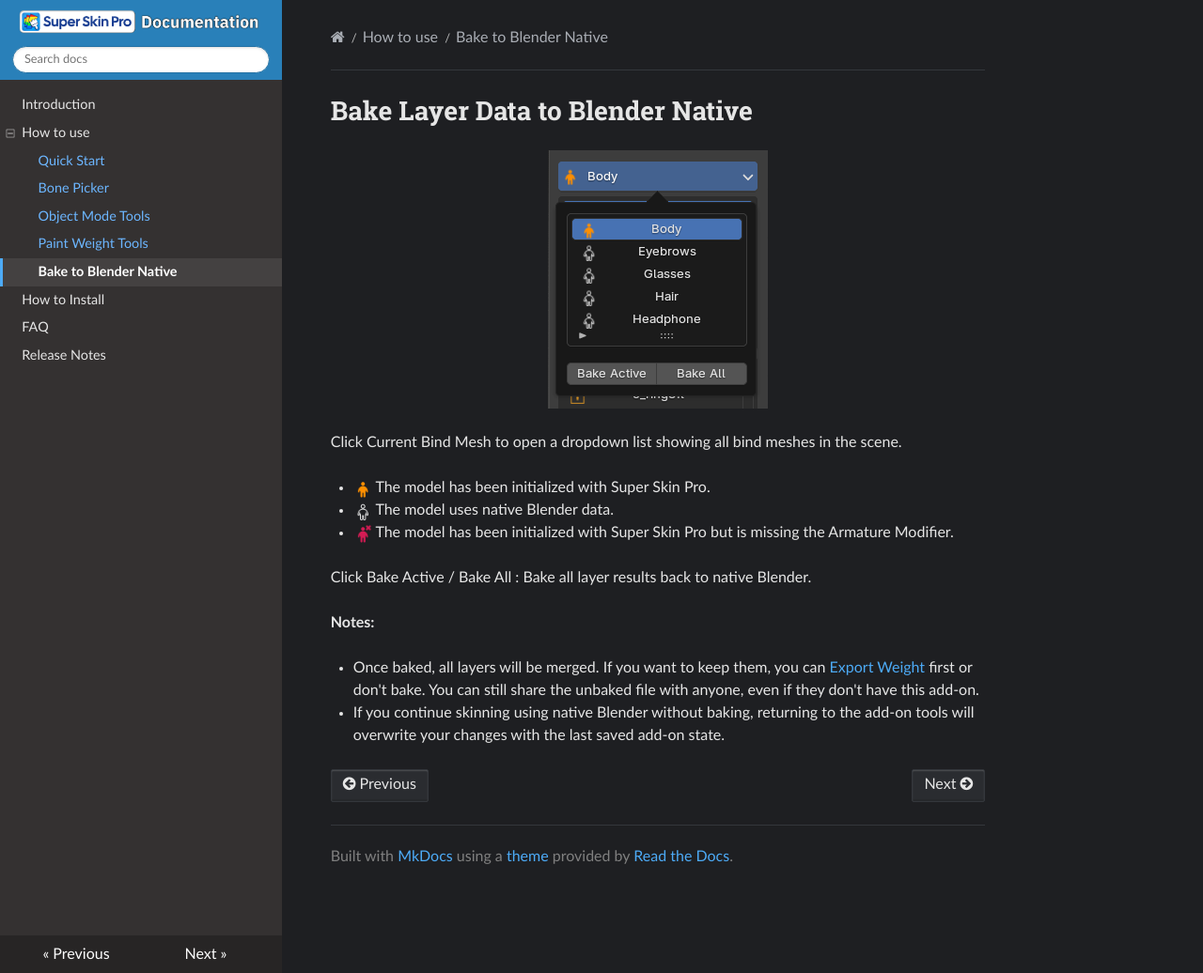
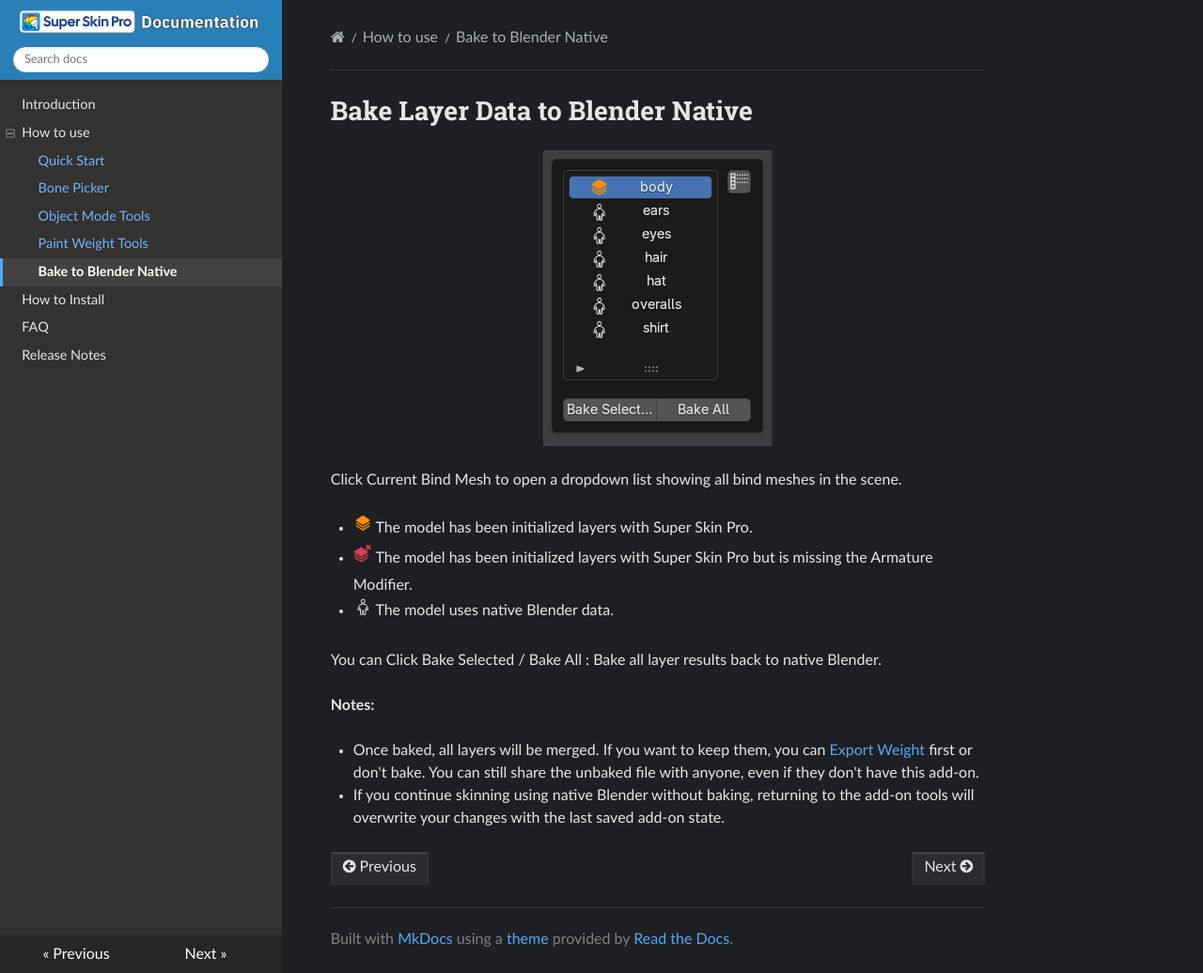
Before and after one commit to tonmaiart/superskinpro-docs, an MkDocs documentation site: the page built from docs/bindmesh.md, in a window 1280 px wide and 1036 px high. Shown: the whole window at 94% size. Built offline with MkDocs 1.6.1, drawn with Linux system fonts in a browser that asks for light colours; nearby versions of some CDN libraries.

```diff
--- a/docs/bindmesh.md
+++ b/docs/bindmesh.md
@@ -7,14 +7,14 @@
 
 Click Current Bind Mesh to open a dropdown list showing all bind meshes in the scene.
 
-- ![Initialized](assets/images/icon_mesh_init.png){ width="20" } The model has been initialized with Super Skin Pro.
-
+- ![Initialized](assets/images/icon_mesh_init.png){ width="20" } The model has been initialized layers with Super Skin Pro.
+- ![Missing](assets/images/icon_mesh_missing.png){ width="20" } The model has been initialized layers with Super Skin Pro but is missing the Armature Modifier.
 - ![Uninitialized](assets/images/icon_mesh_uninit.png){ width="20" } The model uses native Blender data.
 
-- ![Missing](assets/images/icon_mesh_missing.png){ width="20" } The model has been initialized with Super Skin Pro but is missing the Armature Modifier.
 
 
-Click Bake Active / Bake All : Bake all layer results back to native Blender.
+
+You can Click Bake Selected / Bake All : Bake all layer results back to native Blender.
 
 
 **Notes:**
```
Also changed, not shown: docs/edit_tools.md (+11 -16 lines), docs/faq.md (+1 -1 lines), docs/assets/images/icon_mesh_init.png, docs/assets/images/icon_mesh_missing.png, docs/assets/images/layer_list_breakdown_mesh.png, docs/assets/images/mirror_weight.png (added).
